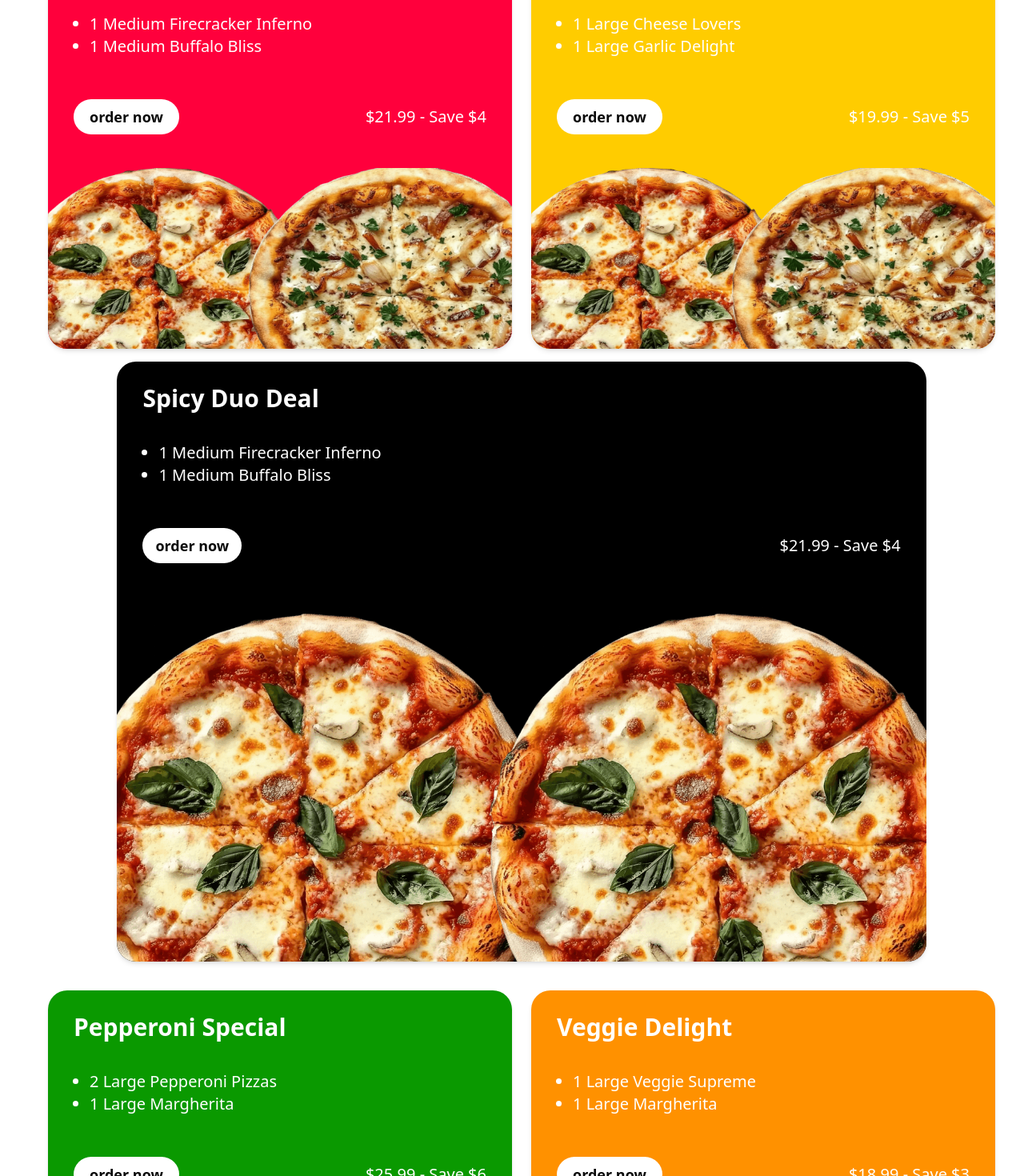
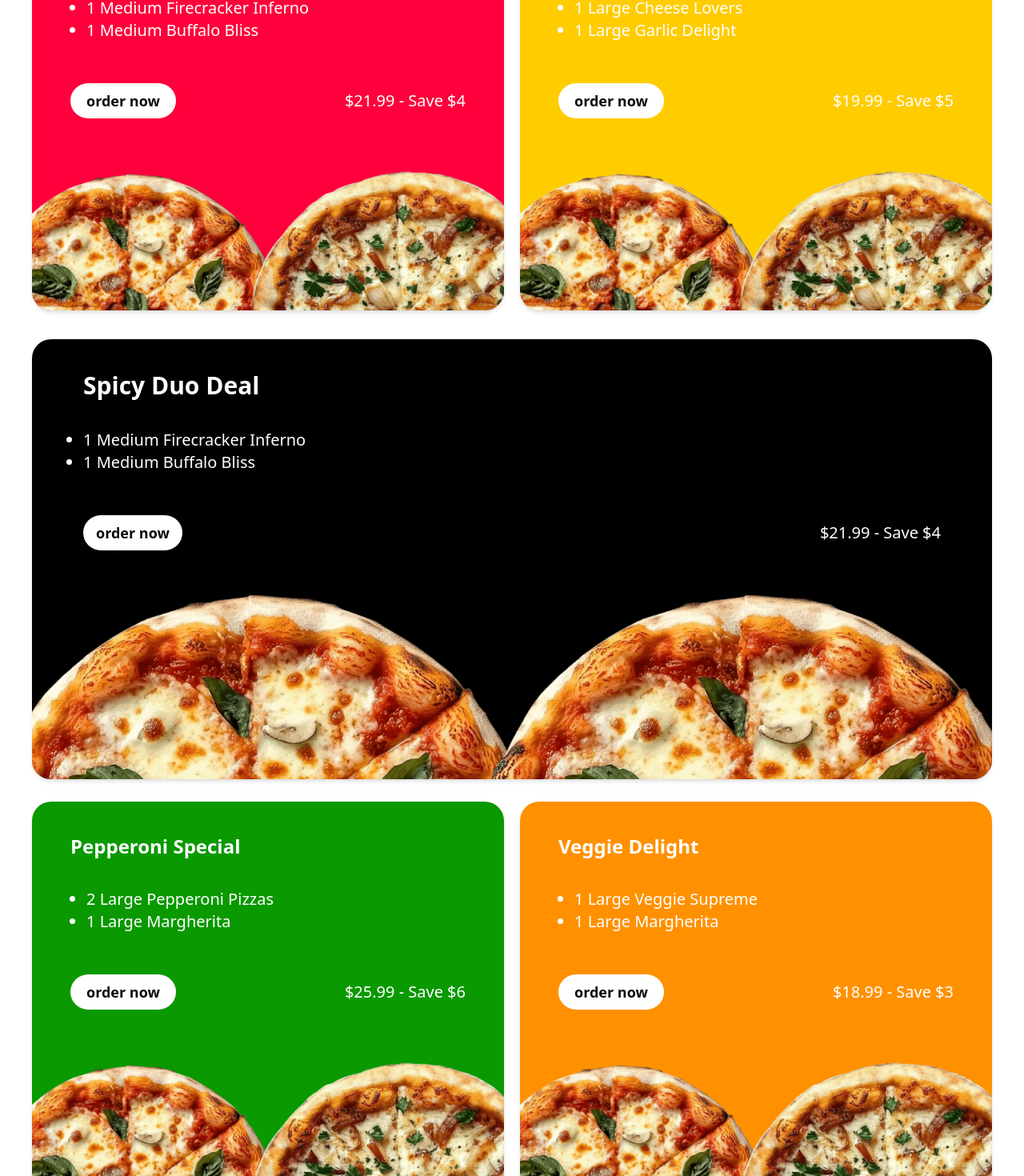
Before and after one commit to Hemant-14942/Pepper, a React (Vite) app in the folder Frontend/: page / in a window 1280 px wide. Shown: the part 2138-3608 px from the top of the page at 80% size. Built offline with nearby package versions, Linux system fonts and the light colour scheme.

Commit message:
Fixed Components UI

```diff
--- a/Frontend/src/components/HeroCard.jsx
+++ b/Frontend/src/components/HeroCard.jsx
@@ -3,11 +3,11 @@ import React from 'react'
 const HeroCard = ({ title, items, price, images,bgcolor }) => {
   return (
     <div
-      className={`flex flex-col items-center w-[580px] h-[520px] ml-6 mb-2 ${bgcolor} rounded-3xl shadow-md overflow-hidden`}
+      className={`flex flex-col items-center w-full max-h-[500px] mb-2 ${bgcolor} rounded-3xl shadow-md overflow-hidden`}
     >
-      <div className="info-cont w-full h-[52%]  px-7 py-6 ">
-        <div className="info w-full h-full p-1 flex flex-col gap-9 items-start">
-          <h1 className="text-3xl font-bold text-white">{title}</h1>
+      <div className="info-cont w-full h-auto px-12 py-10 ">
+        <div className="info w-full h-full  flex flex-col gap-9 items-start">
+          <h1 className="text-2xl font-bold text-white">{title}</h1>
           <ul className="list-disc text-white ml-5">
             {items.map((item, index) => (
               <li key={index} className="text-xl text-white">
@@ -26,13 +26,13 @@ const HeroCard = ({ title, items, price, images,bgcolor }) => {
           </div>
         </div>
       </div>
-      <div className="img  w-full h-[50%] overflow-hidden">
-        <div className="img-sub overflow-hidden flex justify-center w-full h-full mt-6 ">
+      <div >
+        <div className="flex justify-center items-center">
           {images.map((img, index) => (
             <img
               key={index}
               src={img}
-              className="w-full h-full scale-140 mt-6"
+              className="w-[70%] -mx-10"
               alt="Pizza"
             />
           ))}
--- a/Frontend/src/components/HeroCardSection.jsx
+++ b/Frontend/src/components/HeroCardSection.jsx
@@ -3,16 +3,16 @@ import HeroCard from "./HeroCard";
 
 const HeroCardSection = () => {
   return (
-    <>
-      <div className="container-cards flex flex-col justify-between items-center gap-17 py-2 mt-22">
-        <div className="text flex flex-col items-center gap-7">
+    <div className="py-2 mt-22 px-10 w-full">
+      <div className="text flex flex-col items-center gap-7">
           <h1 className="text-5xl font-bold">Hot Pizza, Hotter Deals</h1>
           <p className="text-2xl">
             From family-sized deals to solo slices, find the perfect offer for
             your pizza cravings.
           </p>
         </div>
-        <div className="cards flex ">
+
+        <div className="flex justify-center items-center gap-5 mt-10">
           <HeroCard
             title="Spicy Duo Deal"
             items={["1 Medium Firecracker Inferno", "1 Medium Buffalo Bliss"]}
@@ -28,13 +28,12 @@ const HeroCardSection = () => {
             bgcolor={"bg-yellow"}
           />
         </div>
-      </div>
-      <div className="bigcard-cont w-full flex justify-center items-center overflow-hidden rounded-md ">
-        <div className="flex flex-col items-center w-[79%]  h-[750px] ml-6 mb-2 bg-black rounded-3xl shadow-md">
-          <div className="info-cont w-full h-[55%]  px-7 py-6 ">
-            <div className="info w-full h-full p-1 flex flex-col gap-9 items-start">
+
+        <div className="flex flex-col items-center max-h-[550px] bg-black rounded-3xl shadow-md overflow-hidden my-7">
+          <div className="w-full px-16 py-10">
+            <div className="w-full h-full  flex flex-col gap-9 items-start">
               <h1 className="text-3xl font-bold text-white">Spicy Duo Deal</h1>
-              <ul className="list-disc text-white ml-5">
+              <ul className="list-disc text-white ">
                 <li className="text-xl text-white">
                   1 Medium Firecracker Inferno
                 </li>
@@ -51,23 +50,23 @@ const HeroCardSection = () => {
               </div>
             </div>
           </div>
-          <div className="img  w-full overflow-hidden rounded-3xl">
-            <div className="img-sub overflow-hidden flex justify-center w-full h-full mt-6 ">
-              <img
+          <div >
+          <div className="flex justify-center items-center -mt-10">
+          <img
                 src="/assets/heroPizza.png"
-                className="w-[110%] h-[110%] scale-128 mt-9"
+                className="w-[65%] -mx-20"
                 alt="Pepper Pizza"
               />
               <img
                 src="/assets/heroPizza.png"
-                className=" w-[110%] h-[110%] scale-128 mt-9"
+                className=" w-[65%] -mx-20"
                 alt="Pepper Pizza"
               />
             </div>
           </div>
         </div>
-      </div>
-      <div className="flex justify-center items-center  mt-7">
+
+      <div className="flex justify-center items-center gap-5 mt-5">
         <HeroCard
           title="Pepperoni Special"
           items={["2 Large Pepperoni Pizzas", "1 Large Margherita"]}
@@ -83,7 +82,7 @@ const HeroCardSection = () => {
           bgcolor={"bg-orange"}
         />
       </div>
-    </>
+    </div>
   );
 };
 
--- a/Frontend/src/components/LabelledSection.jsx
+++ b/Frontend/src/components/LabelledSection.jsx
@@ -9,7 +9,7 @@ const LabelledSection = () => {
         <div className='font-bold text-5xl text-gray'>Fan Favorites</div>
         <div className='text-xl text-gray'>From classic combinations to bold flavors, these pizzas top our list for a reason.</div>
       </div>
-      <div className='flex justify-center items-center gap-10 w-full px-8'>
+      <div className='flex justify-center items-center gap-10 w-full px-10'>
       <LabelCards/>
       <LabelCards/>
       <LabelCards/>
--- a/Frontend/src/index.css
+++ b/Frontend/src/index.css
@@ -12,6 +12,8 @@
   --color-orange:#FF9100 ;
   --color-gray:#1A1A1A ;
 }
+
+
 
 :root {
   --background: oklch(1 0 0);
```
